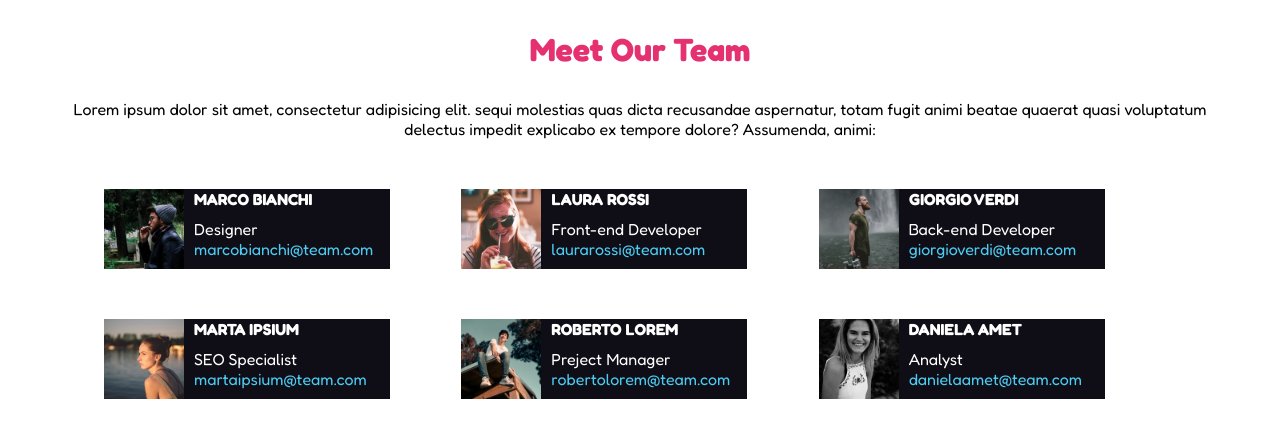
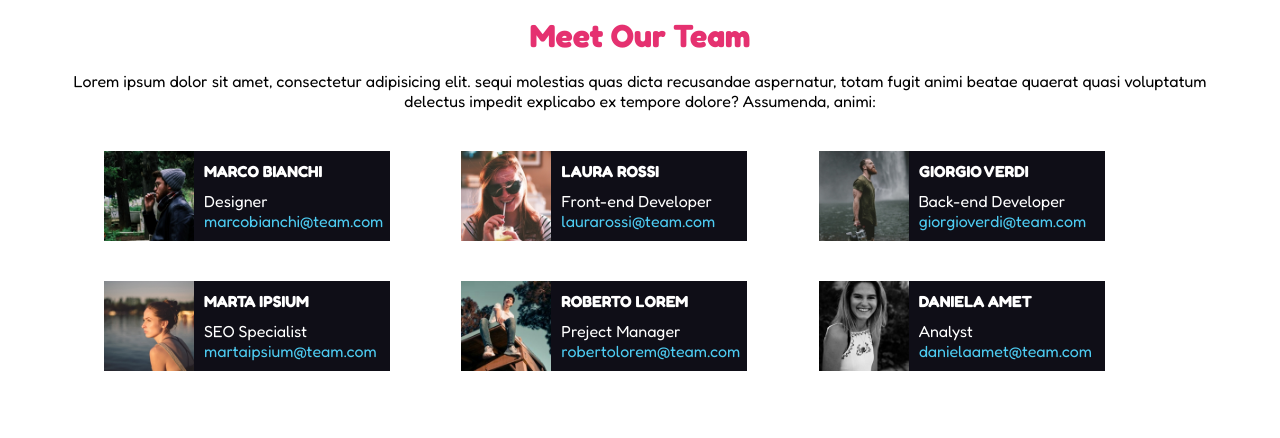
Before and after one commit to AndreazzaRiccardo/html-css-float-cards, a plain HTML site: page index.html in a window 1280 px wide. Drawn offline with Linux system fonts and the light colour scheme.

Commit message:
fix: exercise correction

```diff
--- a/css/style.css
+++ b/css/style.css
@@ -34,7 +34,7 @@
 
     h1 {
         font-size:2rem;
-        margin:30px;
+        margin:.5em;
         color: #E53170;
     }
 
@@ -50,7 +50,7 @@
         }
 
     .col img {
-        height: 80px;
+        height: 90px;
         margin-right: 10px;
         float: left;
         }
@@ -67,6 +67,6 @@
     }
 
     .name{
-        margin:10px;
+        padding:10px;
         font-weight: bolder;
     }
```
